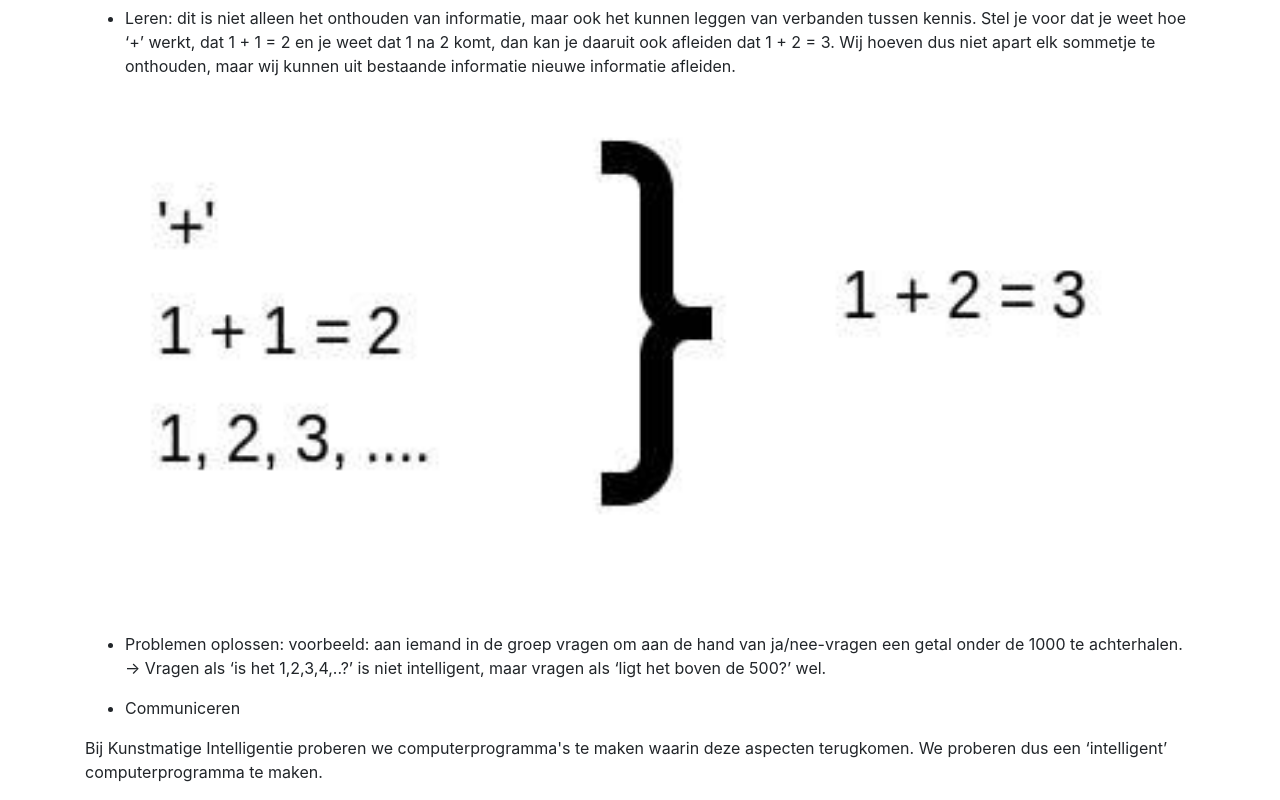
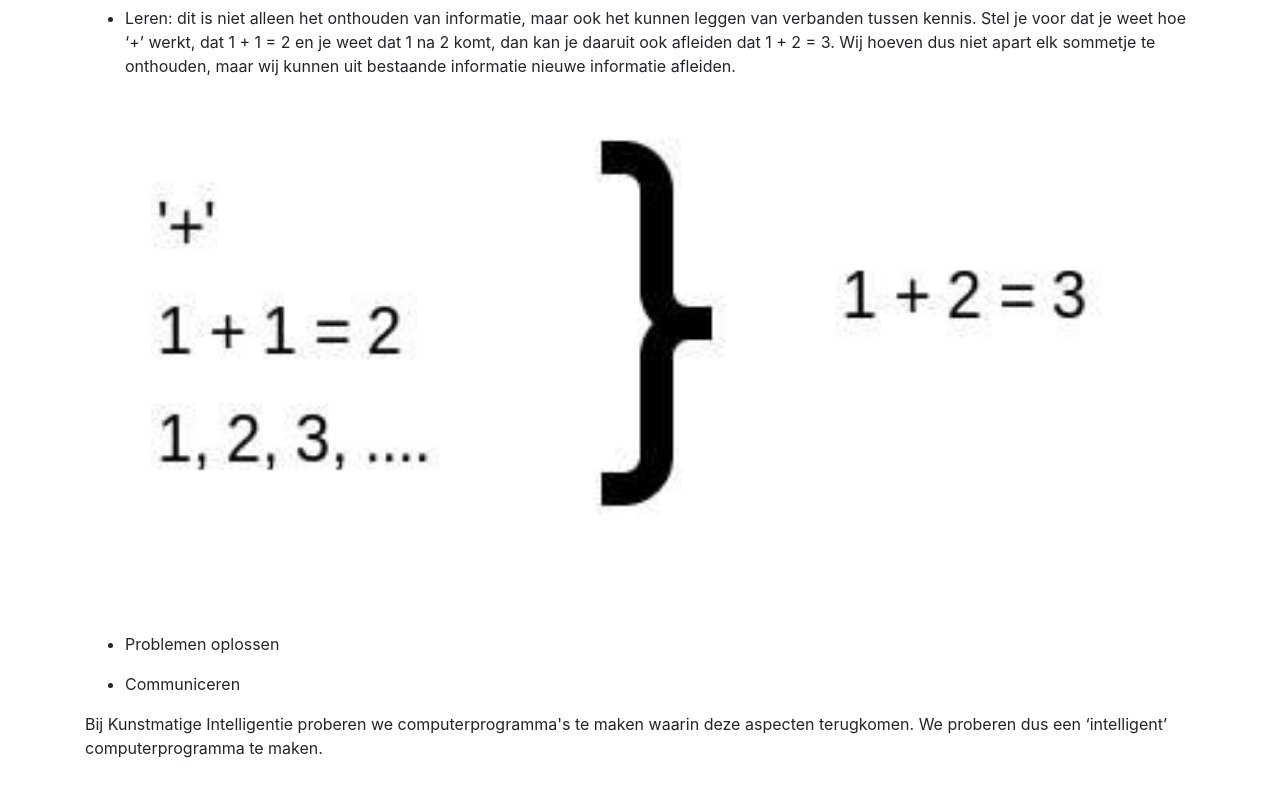
Before and after one commit to interxiondellgirlsday/girlsday2019, a plain HTML site: page studies2.html in a window 1280 px wide. Shown: the part 320-1120 px from the top of the page. After the commit the page ends 1096 px from the top, so only its background shows below. Drawn offline with nearby package versions, Linux system fonts and the light colour scheme.

Commit message:
added pages

```diff
--- a/studies2.html
+++ b/studies2.html
@@ -31,7 +31,7 @@ Eigenlijk moeten we eerst vaststellen wat ‘intelligentie’ is. Onder menselij
 <p><img src="images/ki.jpg" alt="Kunstmatige Intelligentie"></p>
 <ul>
 <li>
-<p>Problemen oplossen: voorbeeld: aan iemand in de groep vragen om aan de hand van ja/nee-vragen een getal onder de 1000 te achterhalen. → Vragen als ‘is het 1,2,3,4,..?’ is niet intelligent, maar vragen als ‘ligt het boven de 500?’ wel.</p>
+<p>Problemen oplossen</p>
 </li>
 <li>
 <p>Communiceren</p>
```
